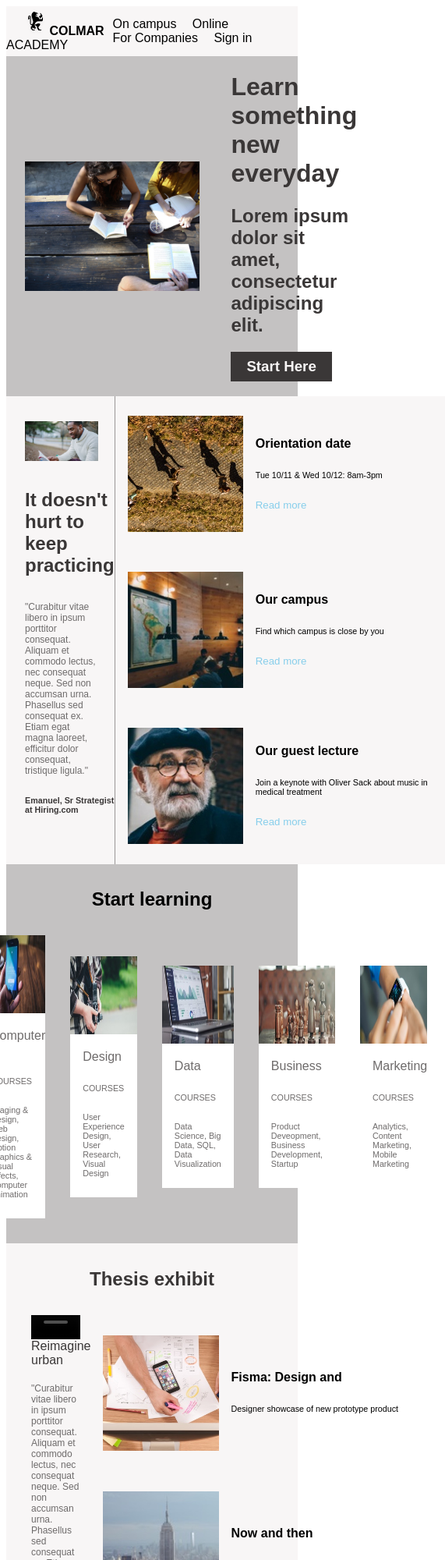
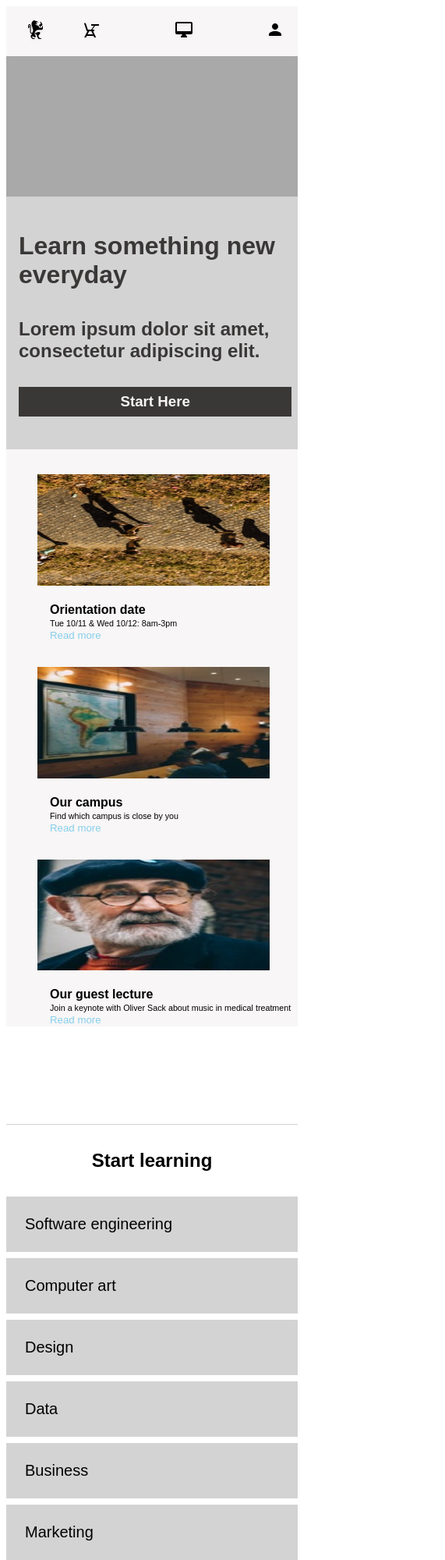
Before and after one commit to brittanybee/colmar, a plain HTML site: page index.html in a window 390 px wide. Shown: the top 2000 px of the page at 78% size, 571 px wide, since content can reach past the window. Drawn offline with Linux system fonts and the light colour scheme; grey boxes are pictures that could not be loaded.

Commit message:
media queries 1

```diff
--- a/index.html
+++ b/index.html
@@ -9,7 +9,7 @@
   <header>
     <div class="logo">
       <img src="./resources/images/ic-logo.svg"/>
-      <span class="colmar"> Colmar</span> <span class="academy"> Academy</span>
+      <span class="colmar"> Colmar</span><span class="academy"> Academy</span>
     </div>
     <nav class="main-nav">
         <span> On campus </span>
@@ -27,6 +27,7 @@
   <body>
 
     <!--Banner Content-->
+    <div class="rectangle"></div>
     <div class="banner">
       <img class="main-banner" src="./resources/images/banner.jpg"/>
       <div class="banner-text">
@@ -123,9 +124,18 @@
       </div>
     </div>
 
+    <div class="grid-2">
+      <h4> Software engineering </h4>
+      <h4> Computer art </h4>
+      <h4> Design </h4>
+      <h4> Data </h4>
+      <h4> Business </h4>
+      <h4> Marketing </h4>
+    </div>
+
 <!--Thesis Content-->
   <div class="thesis-exhibit">
-    <h4> Thesis exhibit </h4>
+    <h4> Thesis exhibits </h4>
   </div>
 
   <div class="thesis">
--- a/resources/css/style.css
+++ b/resources/css/style.css
@@ -9,6 +9,17 @@ header {
   background-color: #F8F6F6;
   display: flex;
   align-items: center;
+}
+
+.logo{
+  display: flex;
+  align-items: center;
+}
+
+@media only screen and (max-width: 480px){
+  .logo span{
+    display:none;
+  }
 }
 
 .logo img {
@@ -26,17 +37,40 @@ header {
 .logo .academy {
   font-weight: lighter;
 }
+
 .second-nav{
   display: none;
 }
 
+.main-nav{
+  padding-left: 830px;
+  padding-right: 16px;
+  display: flex;
+  text-align: right;
+}
+
 nav span{
   padding-right: 16px;
-  display: inline-block;
+}
+
+@media only screen and (max-width: 480px){
+  .main-nav{
+    display: none;
+  }
+
+  .second-nav{
+    display:flex;
+    align-items: center;
+    justify-content: space-between;
+  }
+
+  .second-nav img{
+    padding: 45px;
+  }
 }
 
 .banner img{
-  width: 60%;
+  width: 56%;
   padding: 32px 40px 32px 24px;
 }
 
@@ -44,6 +78,43 @@ nav span{
   background-color: #C4C2C2;
   display: flex;
   align-items: center;
+}
+
+.rectangle{
+  display: none;
+}
+
+@media only screen and (max-width: 480px){
+  .main-banner{
+    display: none;
+  }
+
+  .banner{
+    height: 260px;
+    padding-left: 16px;
+    padding-top: 32px;
+    padding-bottom: 32px;
+    background-color: lightgrey;
+  }
+
+  .banner h1{
+    padding-bottom: 16px;
+  }
+
+  .banner h2{
+    padding-bottom: 12px;
+  }
+
+  .button{
+    padding-left: 32px;
+    padding-right:32px;
+  }
+
+  .rectangle{
+    display: flex;
+    height: 180px;
+    background-color: darkgrey;
+  }
 }
 
 .banner h1,
@@ -79,6 +150,12 @@ nav span{
   padding-top: 32px;
 }
 
+@media only screen and (max-width: 480px){
+  .practicing-left{
+    display:none;
+  }
+}
+
 .practicing-left h4{
   color: #3A3737;
   font-size: 1.5rem;
@@ -101,6 +178,12 @@ nav span{
   border-left: 1px solid #999696;
 }
 
+@media only screen and (max-width: 480px){
+  .practicing-right{
+    border-left: none;
+  }
+}
+
 .right-box{
   width: 423px;
   height: 168px;
@@ -114,6 +197,28 @@ nav span{
   width: 35%;
   padding: 16px;
 }
+
+@media only screen and (max-width: 480px){
+  .right-box{
+    width: 100%;
+    display: inline-block;
+    flex-direction: column;
+  }
+
+  .right-box h4,
+  .right-box h5,
+  .right-box h6{
+    padding-left: 32px;
+    margin-top: 2px;
+    margin-bottom: 2px;
+  }
+
+  .right-box img{
+    width: 85%;
+    height: 85%;
+  }
+}
+
 
 .right-box h6{
   font-weight:lighter;
@@ -135,8 +240,37 @@ nav span{
   background-color: #c4c2c2;
   padding-bottom: 32px;
   display: flex;
-  align-items: center;
-  justify-content: center;
+}
+
+.grid-2{
+  display: none;
+}
+
+@media only screen and (max-width: 480px){
+  .grid-2{
+    display: block;
+    border-bottom: 1px solid lightgrey;
+    padding-bottom: 32px;
+  }
+
+  .grid-2 h4{
+    padding: 24px;
+    background-color: lightgrey;
+    margin-top: 0px;
+    margin-bottom: 8px;
+    font-weight: lighter;
+    font-size: 1.25rem;
+  }
+
+  .start-learning{
+    margin-top: 125px;
+    background-color: white;
+    border-top: 1px solid lightgrey;
+  }
+
+  .grid-1{
+    display: none;
+  }
 }
 
 .grid-1 h4{
@@ -149,7 +283,7 @@ nav span{
   margin-left: 16px;
   width: 60%;
   justify-content: space-around;
-  flex-wrap: wrap;
+  display: block;
 }
 
 .course-grid img{
@@ -205,10 +339,33 @@ nav span{
   font-weight: lighter;
 }
 
+@media only screen and (max-width: 480px){
+  .thesis-right{
+    display: none;
+  }
+
+  .thesis-left h5,
+  .thesis-left span{
+    display: none;
+  }
+}
+
+@media only screen and (max-width: 480px){
+  .footer-nav{
+    display: none;
+  }
+
+.footer{
+  padding-top:32px;
+ }
+}
+
+
 footer{
   border-top: 1px solid lightgrey;
   display: flex;
   align-items: center;
+  padding-bottom: 24px;
 }
 
 .footer{
@@ -216,9 +373,13 @@ footer{
   color: #6E6B6B;
   text-align: left;
   flex-grow: 1;
+  font-size: 0.75rem;
+  font-weight: lighter;
 }
 
 .footer-nav{
   text-align: right;
   color: #6E6B6B;
+  font-size: 0.75rem;
+  font-weight: lighter;
 }
```
